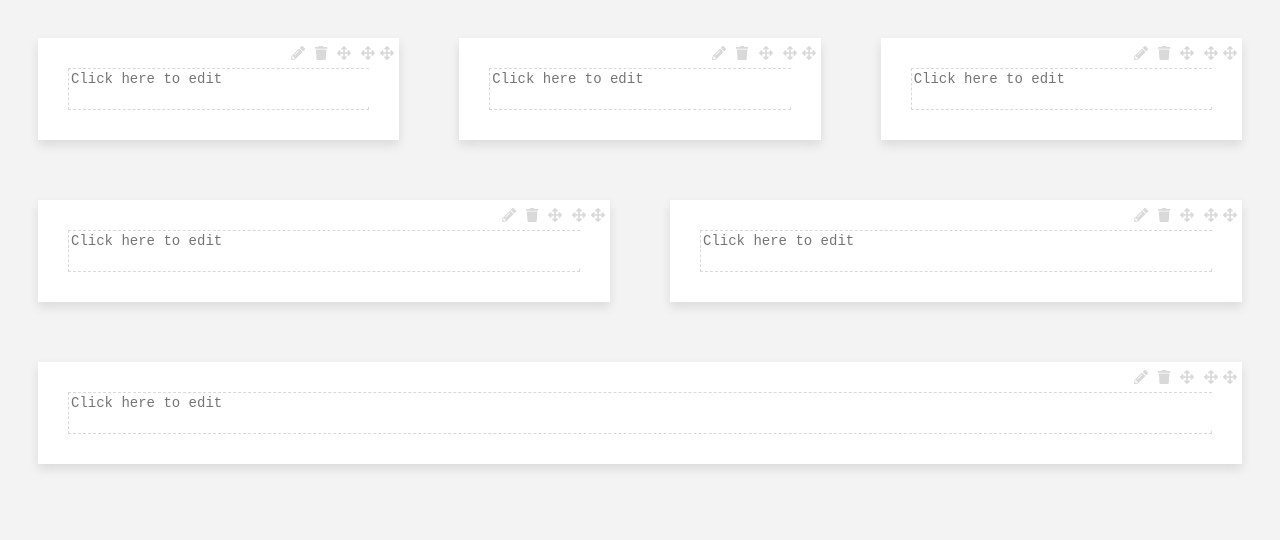
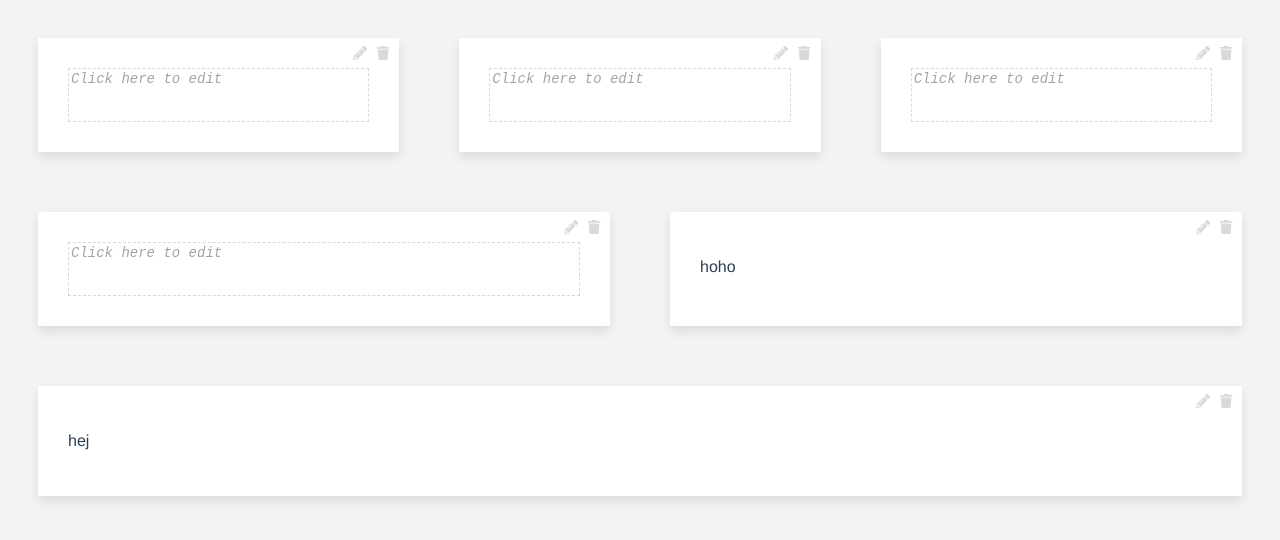
Before and after one commit to LovreB/draggable-grid, a Vue app: page / in a window 1280 px wide. Shown: the top 540 px of the page. Built offline with nearby package versions, Linux system fonts and the light colour scheme.

Commit message:
styled text adds

```diff
--- a/package.json
+++ b/package.json
@@ -1,5 +1,5 @@
 {
-  "name": "hello-world",
+  "name": "elopage",
   "version": "0.1.0",
   "private": true,
   "scripts": {
@@ -14,7 +14,8 @@
     "@fortawesome/free-solid-svg-icons": "^5.13.0",
     "@fortawesome/vue-fontawesome": "^0.1.9",
     "core-js": "^3.6.4",
-    "vue": "^2.6.11"
+    "vue": "^2.6.11",
+    "vuex": "^3.1.3"
   },
   "devDependencies": {
     "@vue/cli-plugin-babel": "~4.2.0",
--- a/src/App.vue
+++ b/src/App.vue
@@ -38,11 +38,10 @@ export default {
                 {defaultText: "hoho"}
             ]
         },
-
-          {
-            blocks: [
-                {defaultText: "hej"}
-            ]
+        {
+          blocks: [
+              {defaultText: "hej"}
+          ]
         },
       ],
       draggedItemIndex: null,
@@ -55,15 +54,15 @@ export default {
       insertBelowRow(rowOrder) {
           const row = {
               blocks: [
-                  {title: "hej"}
+                  {defaultText: "hej"}
               ]
           };
           this.insertRow(row, rowOrder+1);
       },
       insertRightOf(rowInd, blockInd) {
           const block = {
-              title: "hej"
-          };
+              defaultText: "hej"
+          }
           this.insertBlock(block, rowInd, blockInd)
       },
       updateOrderFrom(startOrder, isIncreased) {
@@ -100,7 +99,8 @@ export default {
                       this.draggedItemIndex.row,
                       this.draggedItemIndex.block,
                       toRow,
-                      toIndex
+                      toIndex,
+                      this.draggedItemIndex.text
                   )
               } else {
                   if (insertAfter) {
@@ -115,7 +115,8 @@ export default {
                       this.draggedItemIndex.row,
                       this.draggedItemIndex.block,
                       toRow,
-                      toIndex +1
+                      toIndex +1,
+                      this.draggedItemIndex.text
                   )
               }
 
@@ -123,6 +124,7 @@ export default {
           this.draggedItemIndex = null
       },
       moveBlock(fromRow, fromBlock, toRow, toBlock, text) {
+          console.log(text)
           const block = {defaultText: text}
           this.removeBlock(fromRow, fromBlock)
           this.insertBlock(block, toRow, toBlock)
--- a/src/components/AppBlock.vue
+++ b/src/components/AppBlock.vue
@@ -2,7 +2,7 @@
     <div class="block__container">
         <app-block-space
             @drop.native="$emit('moveEnd', false)"
-
+            @dragover.native="allowDrop"
         />
         <div
             class="block"
@@ -11,7 +11,9 @@
         >
             <AppBlockContent
                 draggable="true"
+                :defaultText="defaultText"
                 @dragstart.native="dragstart"
+                @updateText="updateText"
             />
             <AddButton
                     position="right"
@@ -24,8 +26,10 @@
                     @click.native="$emit('insBelow')"
             />
         </div>
+
         <app-block-space
             @drop.native="$emit('moveEnd', true)"
+            @dragover.native="allowDrop"
         />
     </div>
 </template>
@@ -43,7 +47,7 @@ export default {
         AppBlockContent
     },
     props: {
-        title: String,
+        defaultText: String,
         indexRow: Number,
         indexBlock: Number
     },
@@ -51,7 +55,7 @@ export default {
         return {
             isEditorMode: false,
             isHovering: false,
-            text: ''
+            text: '',
         }
     },
     created() {
@@ -73,6 +77,12 @@ export default {
         },
         dragstart() {
             this.$emit('dragstart', [this.indexRow, this.indexBlock, this.text])
+        },
+        updateText(text) {
+            this.text = text
+        },
+        allowDrop(ev) {
+            ev.preventDefault();
         }
     }
 }
@@ -86,23 +96,13 @@ export default {
     flex: 1;
     position: relative;
     font-size: 16px;
-}
-.block__header {
-    display: flex;
-    align-items: center;
-    justify-content: flex-end;
-    height: 30px;
-}
-.block__content {
-    margin: 0 30px 30px;
-    border: dashed 2px;
-}
-.empty {
-    width: 25px;
+    align-items: stretch;
 }
 .block__container {
     display: flex;
     flex: 1;
     flex-direction: row;
+    position: relative;
+
 }
 </style>
--- a/src/components/AppBlockContent.vue
+++ b/src/components/AppBlockContent.vue
@@ -1,19 +1,18 @@
 <template>
     <div class="block-content">
         <div class="block-content__header">
-            <font-awesome-icon class=block-content__icon icon="pencil-alt" @click="editText"/>
+            <font-awesome-icon class=block-content__icon icon="pencil-alt" @click="toggleText"/>
             <font-awesome-icon class=block-content__icon icon="trash" @click="$emit('removeBlock')" />
-            <font-awesome-icon class=block-content__icon icon="arrows-alt" @mousedown="$emit('moveStart')"/>
-            <font-awesome-icon draggable="true" class=block-content__icon icon="arrows-alt" id="drag1" @dragstart="drag"/>
-            <font-awesome-icon draggable="true" icon="arrows-alt"/>
         </div>
-        <div class="block-content__body" draggable="true">
+        <div class="block-content__body">
             <p v-if="!editing">{{this.text}}</p>
             <textarea
                 v-if="editing"
                 v-model="text"
                 class="block-content__textarea"
-                placeholder="Click here to edit"/>
+                placeholder="Click here to edit"
+                @blur="saveText"
+            />
         </div>
     </div>
 </template>
@@ -22,7 +21,6 @@
 
     export default {
         name: 'AppBlockContent',
-
         props: {
             defaultText: {
                 type: String,
@@ -31,14 +29,23 @@
         },
         data: function() {
             return {
-                editing: true,
+                isTextareaActive: false,
                 isHovering: false,
                 text: ''
             }
         },
+        computed: {
+            editing() {
+                return ( this.text == '' || this.isTextareaActive)
+            }
+        },
+        watch: {
+            text(newText) {
+               this.$emit('updateText', newText)
+            }
+        },
         created() {
             this.text = this.defaultText
-            this.editing = (this.text == '')
         },
         methods: {
             showAddButtons() {
@@ -47,11 +54,11 @@
             hideAddButtons() {
                 this.isHovering = false
             },
-            editText() {
-                this.editing = true
+            toggleText() {
+                this.isTextareaActive = !this.isTextareaActive
             },
-            drag() {
-                console.log('fff')
+            saveText() {
+                this.isTextareaActive = false
             }
         }
     }
@@ -60,7 +67,7 @@
 <style scoped>
 .block-content {
     flex: 1;
-    color: #d9d9d9;
+    height: 100%;
 }
 .block-content__header {
     display: flex;
@@ -72,19 +79,31 @@
 }
 .block-content__body {
     margin: 0 30px 30px;
-    border: dashed 1px;
+    display: flex;
 }
 .block-content__icon {
+    color: #d9d9d9;
     margin: 5px;
     cursor: pointer;
 }
 .block-content__textarea {
     width: 100%;
     height: 100%;
+    min-height: 54px;
     outline: none;
-    border: none;
     resize: none;
     font-size: 14px;
+    border: dashed 1px #d9d9d9;
+    box-sizing: border-box;
+    flex: 1;
+}
+.block-content__textarea::-webkit-input-placeholder {
+    color: #4a4a4a;
+    opacity: .5;
+    font-style: italic;
+}
+.block-content__placeholder {
+    border: dashed 1px #d9d9d9;
 }
 .block__container {
     display: flex;
--- a/src/components/AppBlockSpace.vue
+++ b/src/components/AppBlockSpace.vue
@@ -1,10 +1,18 @@
 <template>
-    <div class="space"/>
+    <div
+        class="space"
+        @dragover="allowDrop"
+    />
 </template>
 
 <script>
 export default {
-    name: 'AppBlockSpace'
+    name: 'AppBlockSpace',
+    methods: {
+        allowDrop(ev) {
+            ev.preventDefault();
+        }
+    }
 }
 </script>
 
--- a/src/components/BlockRow.vue
+++ b/src/components/BlockRow.vue
@@ -21,6 +21,7 @@
         <div
             class="empty"
             @drop="$emit('dragEnd', [-1, true])"
+            @dragover="allowDrop"
         />
     </div>
 </template>
--- a/src/main.js
+++ b/src/main.js
@@ -1,5 +1,7 @@
 import Vue from 'vue'
 import App from './App.vue'
+import Vuex from 'vuex'
+
 import { library } from '@fortawesome/fontawesome-svg-core'
 import { fas } from '@fortawesome/free-solid-svg-icons'
 import { far } from '@fortawesome/free-regular-svg-icons'
@@ -8,7 +10,7 @@ import { FontAwesomeIcon } from '@fortawesome/vue-fontawesome'
 library.add(fas)
 library.add(far)
 Vue.component('font-awesome-icon', FontAwesomeIcon)
-
+Vue.use(Vuex)
 Vue.config.productionTip = false
 
 new Vue({
```
Also changed, not shown: src/store/index.js (added, +22 -0 lines), 1 other file (tests, documents, lock files or other folders). Lines whose indentation alone changed are shown as unchanged.
